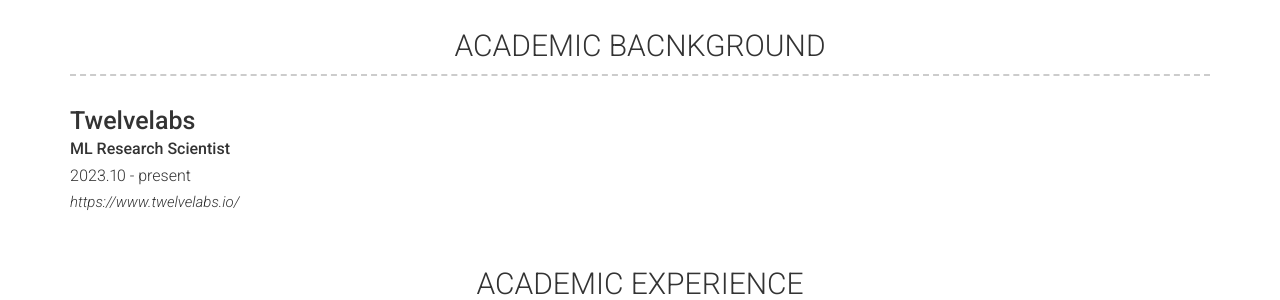
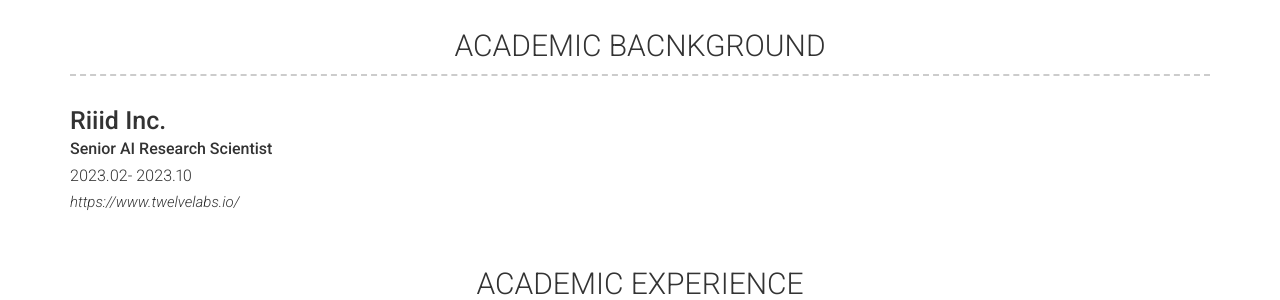
Before and after one commit to seahl0119/JYKim.github.io, a Jekyll site: the page built from index.md, in a window 1280 px wide. Shown: the part 674-974 px from the top of the page. Built offline with Jekyll 4.4.1, drawn with Linux system fonts in a browser that asks for light colours; nearby versions of some CDN libraries.

Commit message:
Update _config.yml

```diff
--- a/_config.yml
+++ b/_config.yml
@@ -84,6 +84,10 @@
         # description: | # this will include new lines to allow paragraphs
         #   Description of role
 
+        title: Riiid Inc.
+        sub_title: Senior AI Research Scientist
+        caption: 2023.02- 2023.10
+        # link: https://www.twelvelabs.io/
 
 
   - title: ACADEMIC EXPERIENCE
```
